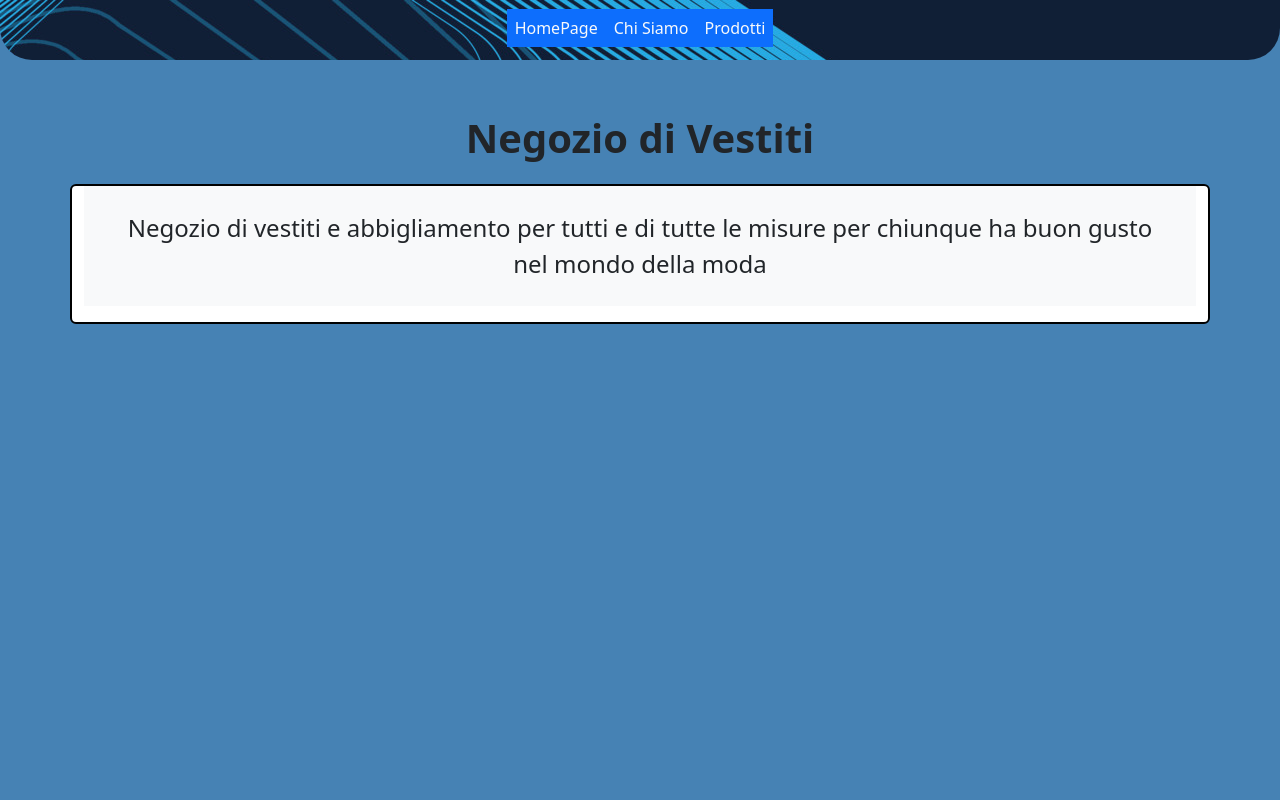
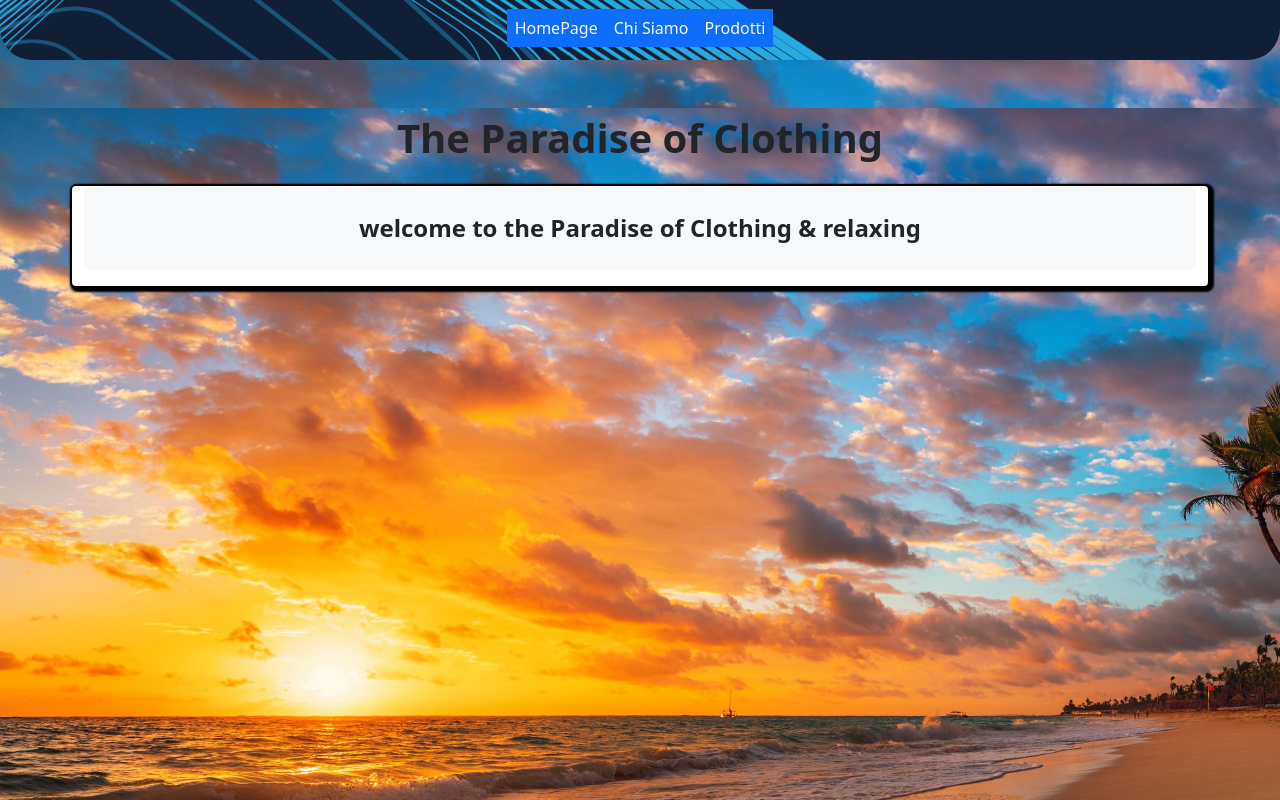
Before and after one commit to BkStyle89/react-context-api, a React (Vite) app: page / in a window 1280 px wide. Shown: the top 800 px of the page. Built offline with nearby package versions, Linux system fonts and the light colour scheme.

Commit message:
background image

```diff
--- a/src/index.css
+++ b/src/index.css
@@ -1,13 +1,19 @@
 @import url('bootstrap');
 
-*{
-    background-color: steelblue;
-}
+
 main{
     min-height: 90vh;
 }
 .card{
     border: solid black 2px;
+    box-shadow: 2px 2px 2px 2px black;
+
+}
+
+.pgn{
+    background-image: url(./assets/palms-and-waves-on-the-beach-at-sunset-wallpaper-3440x1440_15.jpg);
+    background-repeat: no-repeat;
+    background-size: cover;
 }
 
 #singleProduct{
--- a/src/pages/ChiSiamo.jsx
+++ b/src/pages/ChiSiamo.jsx
@@ -3,9 +3,9 @@ import AppFooter from "../components/AppFooter"
 export default function ChiSiamo(){
 
 return(
-    <div>
+    <div className="pgn">
         <AppHeader/>
-        <main>
+        <main className="pgn">
             <p className="text-center fs-1 fw-bold">Negozio di Vestiti</p>
             <div className="container">
                 <div className="row  fs-4 text-center ">
--- a/src/pages/Error.jsx
+++ b/src/pages/Error.jsx
@@ -2,7 +2,7 @@ import {Link} from 'react-router-dom';
 
 export default function NotFound(){
     return(
-        <div>
+        <div className='pgn'>
             <h1 className='text-center text-danger bg-dark'> 404 PAGINA NON TROVATA</h1>
             <Link className='text-dark fs-1 d-flex justify-content-center ' to="/">Torna alla Home</Link>
         </div>
--- a/src/pages/Homepage.jsx
+++ b/src/pages/Homepage.jsx
@@ -3,14 +3,14 @@ import AppFooter from "../components/AppFooter"
 export default function Homepage(){
 
 return(
-    <div>
+    <div className="pgn">
         <AppHeader/>
-        <main>
-            <p className="text-center fs-1 fw-bold">Negozio di Vestiti</p>
+        <main className="pgn">
+            <p className="text-center fs-1 fw-bold">The Paradise of Clothing</p>
             <div className="container">
                 <div className="row  fs-4 text-center ">
-                    <div className="card d-flex justify-content-center text-center mb-5">
-                        <p className="bg-light p-4">Negozio di vestiti e abbigliamento per tutti e di tutte le misure per chiunque ha buon gusto nel mondo della moda</p>
+                    <div className="card d-flex justify-content-center text-center mb-5 ">
+                        <p className="bg-light p-4 fw-bold">welcome to the Paradise of Clothing & relaxing</p>
                     </div>
                 </div>
             </div>
--- a/src/pages/Prodotti.jsx
+++ b/src/pages/Prodotti.jsx
@@ -59,12 +59,12 @@ function handleSubmit(e){
 
 
 return(
-    <div>
+    <div className="pgn">
         <header className="headerBar text-center p-3 mb-3 rounded-bottom-5 mb-5">
             <a className="text-decoration-none p-2 text-light bg-primary" href="/">HomePage</a>
             <a className="text-decoration-none p-2 text-light bg-primary " href="ChiSiamo">Chi Siamo</a>
             <a className="text-decoration-none p-2 text-light bg-primary" href="Prodotti">Prodotti</a>
-            <form onSubmit={handleSubmit}>
+            <form className="mt-4" onSubmit={handleSubmit}>
                 <input type="Number"
                     name="price"
                     value={maxPrice}
@@ -73,18 +73,18 @@ return(
                 <button onClick={filterPrice}>cerca</button>
             </form>
             { budgetMode == false ?
-                <button className="bg-success" onClick={setFunctionMode}>Attiva Modalità Budget</button>
+                <button className="bg-success mt-2" onClick={setFunctionMode}>Attiva Modalità Budget</button>
                 :
-                <button className="bg-danger" onClick={setFunctionMode}>Disattiva Modalità Budget</button>
+                <button className="bg-danger mt-2" onClick={setFunctionMode}>Disattiva Modalità Budget</button>
             }
         </header>
-        <main>
+        <main className="pgn">
             <div className="container">
-                <div className="row row-cols-1 row-cols-md-2 row-cols-lg-3 gy-4">
+                <div className="row row-cols-1 row-cols-md-2 row-cols-lg-3 gy-4 mt-5">
                     {filter.map(product=>(
                         <div key={product.id}>
                             <div className="col justify-content-center d-flex h-100 w-100 align-self-stretch">
-                                <div  className="card p-3 bg-light mb-4">
+                                <div  className="card p-3 bg-light mb-4 mt-3">
                                     <h5 className="card-title text-center bg-light">{product.title}</h5>
                                     <p> </p>
                                     <p className="card-text bg-light" id="descr">{product.description}</p>
--- a/src/pages/ProdottoSingolo.jsx
+++ b/src/pages/ProdottoSingolo.jsx
@@ -28,17 +28,17 @@ console.log(id);
 
 
     return (
-        <div>
+        <div className="pgn">
         <header className="headerBar text-center p-3 mb-3 rounded-bottom-5 mb-5">
             <a className="text-decoration-none p-2 text-light bg-primary" href="/">HomePage</a>
             <a className="text-decoration-none p-2 text-light bg-primary " href="/chiSiamo">Chi Siamo</a>
             <a className="text-decoration-none p-2 text-light bg-primary" href="/prodotti">Prodotti</a>
         </header>
-        <main>
+        <main className="pgn">
             <div  className="container">
                 <div className="row">
-                    <div className="col justify-content-center d-flex h-100 w-100 align-self-stretch">
-                        <div  className="card p-3 bg-light mb-4 h-50 w-50 mb-5">
+                    <div  className="col justify-content-center d-flex h-100 w-100 align-self-stretch ">
+                        <div id="singleCard"  className="card p-3 bg-light mb-4 h-50 w-50 mb-5">
                             <h5 className="card-title text-center bg-light">{product?.title}</h5>
                             <p className="card-text bg-light" id="descr">{product?.description}</p>
                             <p className="card-text bg-light text-center">{product?.category}</p>
@@ -55,6 +55,7 @@ console.log(id);
                                 }
                                 {Number(id) < 20 &&
                                 <Link className="btn btn-primary"  to={`/prodotti/${Number(id) + 1}`}>Avanti</Link>
+
                                 }
                             </div>
                         </div>
```
Also changed, not shown: src/assets/palms-and-waves-on-the-beach-at-sunset-wallpaper-3440x1440_15.jpg (added).
